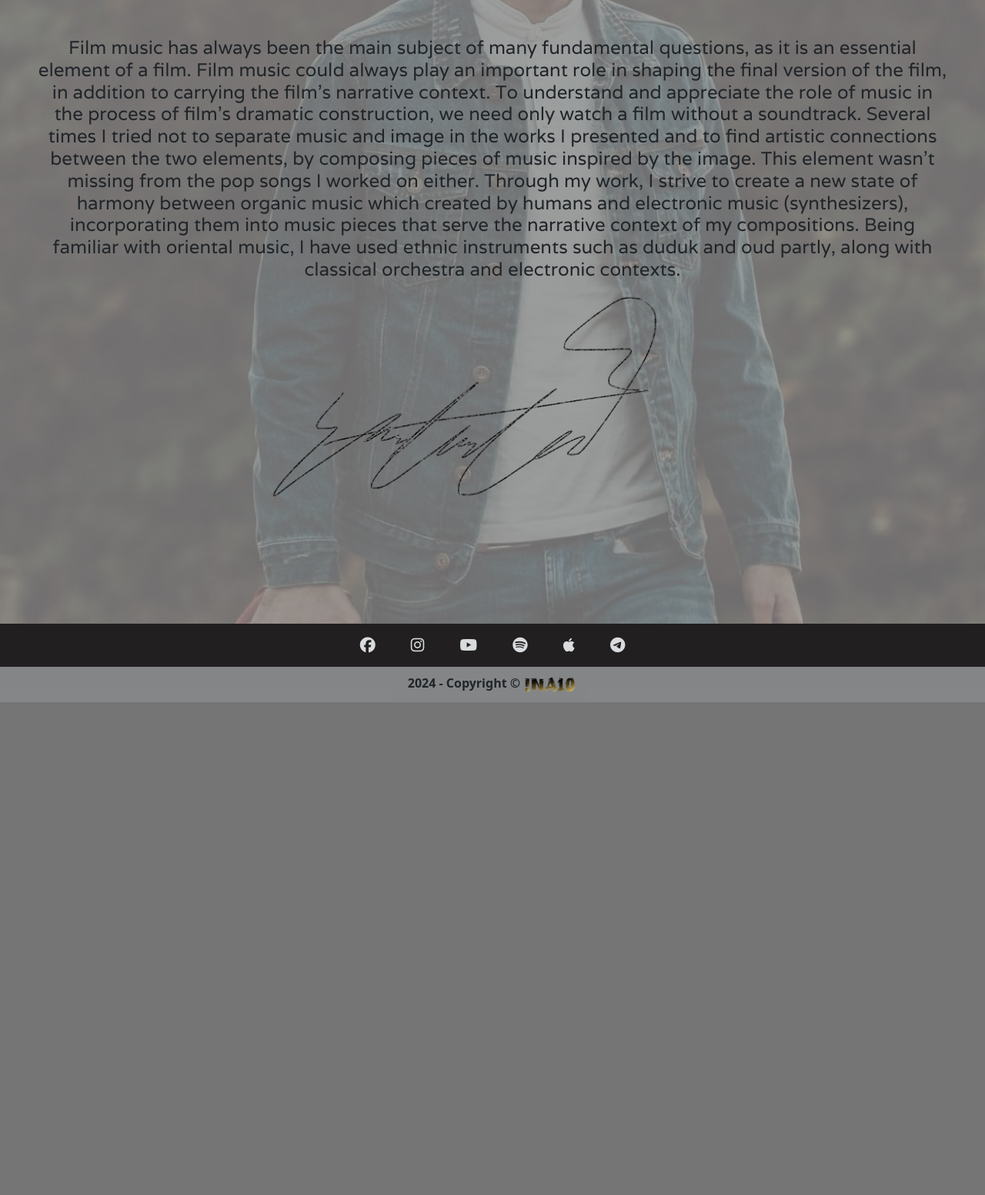
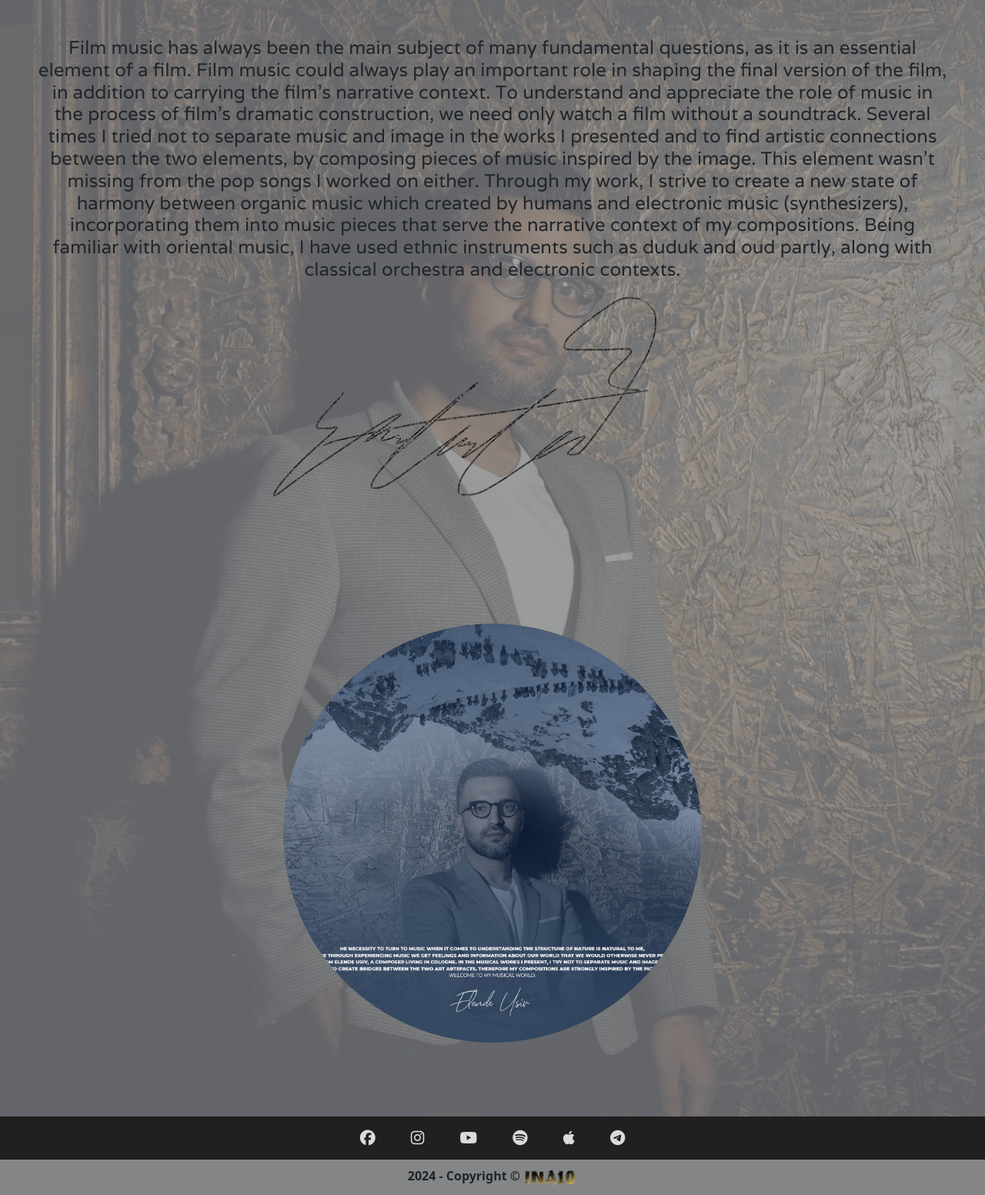
Before and after one commit to Mo-Inalo/elende-usiv.de, a PHP site: page /motivation.php in a window 1280 px wide. Shown: the part 126-1678 px from the top of the page at 77% size. Before the commit the page ends 1038 px from the top, so only its background shows below. Run offline with PHP 8.4, Linux system fonts and the light colour scheme; some libraries are stand-ins or nearby versions.

Commit message:
finale Abarbeitung 25

```diff
--- a/motivation.php
+++ b/motivation.php
@@ -39,7 +39,7 @@ include "templates/nav.php"
 
 
 
-    <div class=" px-5 py-5" ; style="background-image: url('/elende-usiv.de/images/e4-opac.png'); background-size: cover; background-attachment: fixed;background-position: center center;">
+    <div class=" px-5 py-5" ; style="background-image: url('/images/e3-opac.png'); background-size: cover; background-attachment: fixed;background-position: center center;">
 
             <h4 align="center" class="Elendeauswahl">
                 Film music has always been the main subject of many fundamental questions, as it is an essential element of a film.
@@ -61,6 +61,18 @@ include "templates/nav.php"
             <img src="images/unterschrift.png" style="height=50%" width="50%">
         </div>
 
+        <div align="center" class="mx-5 my-5">
+            <a href="https://www.youtube.com/watch?v=osVSP4WzVrg" target="_blank" rel="noopener noreferrer">
+                <img src="images/ablumcover_winter2.jpg" style="
+    border-radius: 50%;
+    height: 100%;
+    width: 50%;
+">
+            </a>
+
+        </div>
+
+
         </div>
 
 
```
Also changed, not shown: images/1.jpg (deleted), images/2.png (deleted), images/3.jpg (deleted).
